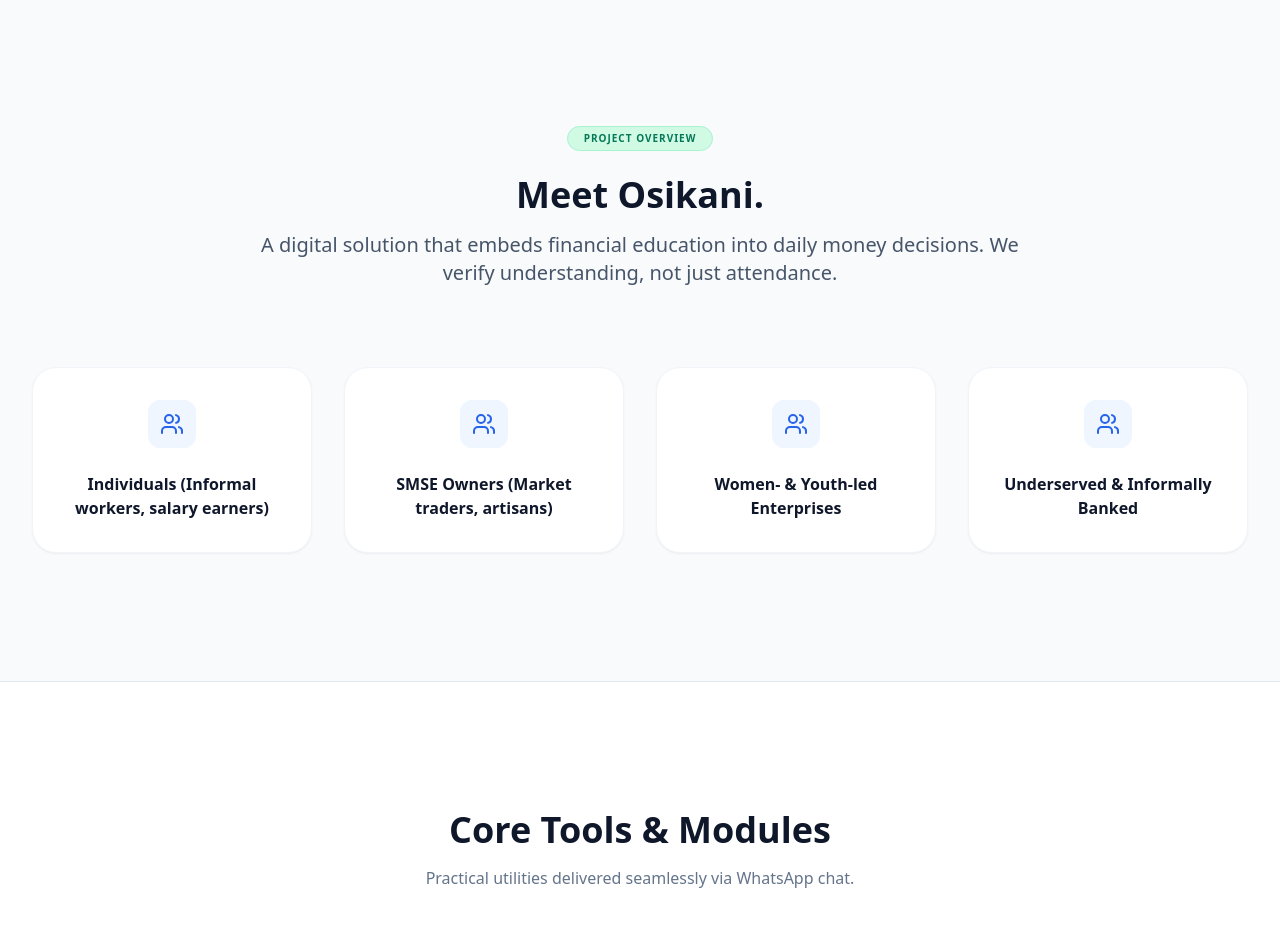
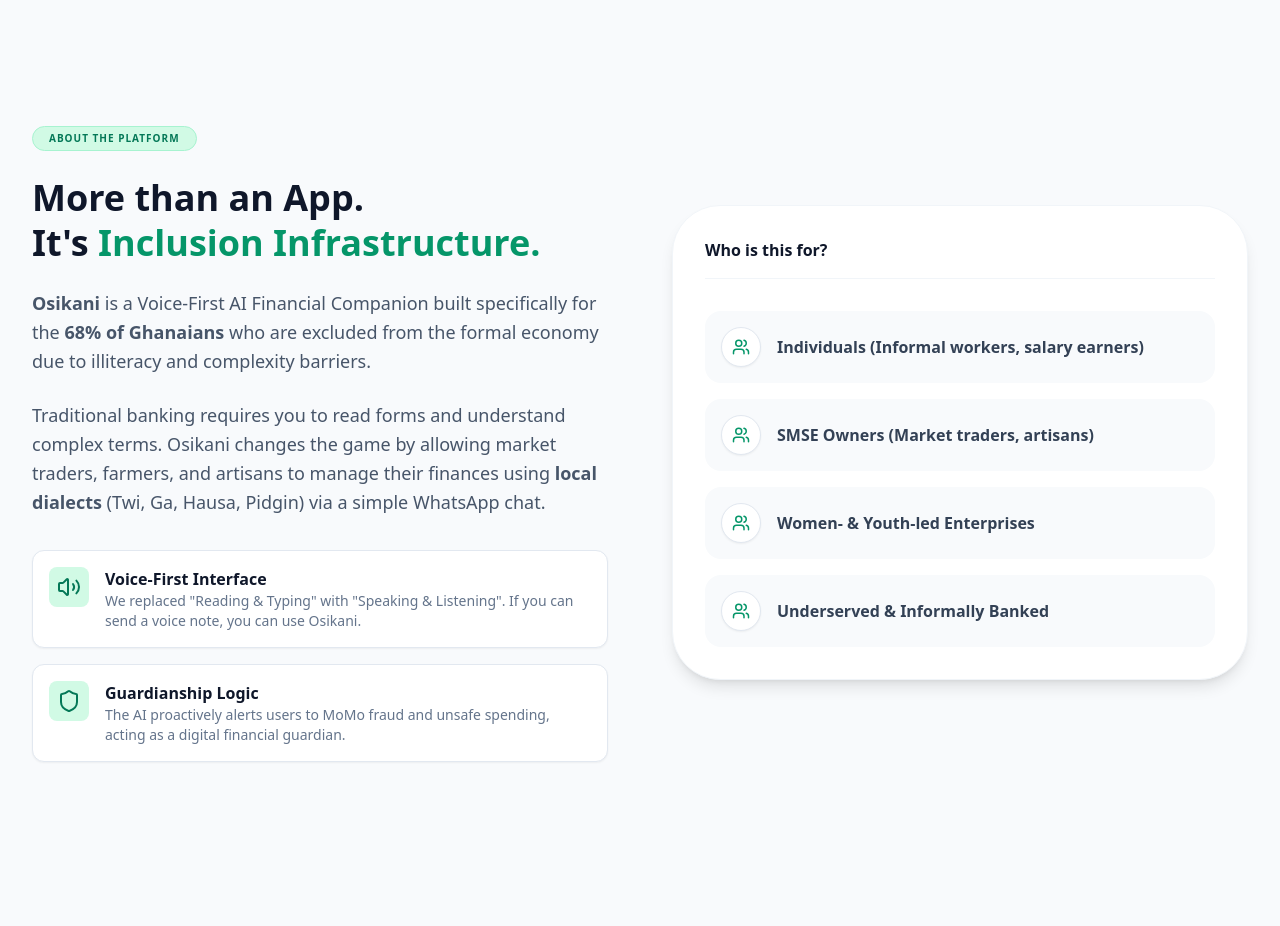
Before and after one commit to Rodney-Jr/osikani-backend, a React (Vite) app: page / in a window 1280 px wide. Shown: the part 1600-2526 px from the top of the page. Built offline with nearby package versions, Linux system fonts and the light colour scheme.

Commit message:
feat: deploy missing about section to homepage

```diff
--- a/components/LandingPage.tsx
+++ b/components/LandingPage.tsx
@@ -181,26 +181,52 @@
         </div>
       </section>
 
-      {/* 2. Project Overview & Beneficiaries */}
+      {/* 2. About Osikani (The 68% Benefit) */}
       <section id="solution" className="py-32 px-8 bg-slate-50 border-y border-slate-200">
-        <div className="max-w-7xl mx-auto text-center mb-20">
-          <div className="inline-flex items-center gap-2 bg-emerald-100 text-emerald-700 px-4 py-1 rounded-full text-[10px] font-bold uppercase tracking-widest border border-emerald-200 mb-6">Project Overview</div>
-          <h2 className="text-4xl font-black text-slate-900 mb-4">Meet Osikani.</h2>
-          <p className="max-w-3xl mx-auto text-xl text-slate-600">
-            A digital solution that embeds financial education into daily money decisions.
-            We verify understanding, not just attendance.
-          </p>
-        </div>
+        <div className="max-w-7xl mx-auto">
+          <div className="grid lg:grid-cols-2 gap-16 items-center mb-20">
+            <div>
+              <div className="inline-flex items-center gap-2 bg-emerald-100 text-emerald-700 px-4 py-1 rounded-full text-[10px] font-bold uppercase tracking-widest border border-emerald-200 mb-6">About the Platform</div>
+              <h2 className="text-4xl font-black text-slate-900 mb-6 leading-tight">More than an App.<br /> It's <span className="text-emerald-600">Inclusion Infrastructure.</span></h2>
+              <p className="text-lg text-slate-600 leading-relaxed mb-6">
+                <b>Osikani</b> is a Voice-First AI Financial Companion built specifically for the <b>68% of Ghanaians</b> who are excluded from the formal economy due to illiteracy and complexity barriers.
+              </p>
+              <p className="text-lg text-slate-600 leading-relaxed mb-8">
+                Traditional banking requires you to read forms and understand complex terms. Osikani changes the game by allowing market traders, farmers, and artisans to manage their finances using <b>local dialects</b> (Twi, Ga, Hausa, Pidgin) via a simple WhatsApp chat.
+              </p>
 
-        <div className="max-w-7xl mx-auto grid lg:grid-cols-4 gap-8">
-          {beneficiaries.map((b, i) => (
-            <div key={i} className="bg-white p-8 rounded-3xl border border-slate-100 shadow-sm text-center">
-              <div className="w-12 h-12 mx-auto bg-blue-50 text-blue-600 rounded-xl flex items-center justify-center mb-6">
-                <Users size={24} />
+              <div className="flex flex-col gap-4">
+                <div className="bg-white p-4 rounded-xl border border-slate-200 shadow-sm flex items-start gap-4">
+                  <div className="bg-emerald-100 text-emerald-700 p-2 rounded-lg"><Volume2 size={24} /></div>
+                  <div>
+                    <h4 className="font-bold text-slate-900">Voice-First Interface</h4>
+                    <p className="text-sm text-slate-500">We replaced "Reading & Typing" with "Speaking & Listening". If you can send a voice note, you can use Osikani.</p>
+                  </div>
+                </div>
+                <div className="bg-white p-4 rounded-xl border border-slate-200 shadow-sm flex items-start gap-4">
+                  <div className="bg-emerald-100 text-emerald-700 p-2 rounded-lg"><Shield size={24} /></div>
+                  <div>
+                    <h4 className="font-bold text-slate-900">Guardianship Logic</h4>
+                    <p className="text-sm text-slate-500">The AI proactively alerts users to MoMo fraud and unsafe spending, acting as a digital financial guardian.</p>
+                  </div>
+                </div>
               </div>
-              <p className="font-bold text-slate-900">{b}</p>
             </div>
-          ))}
+
+            <div className="bg-white p-8 rounded-[3rem] border border-slate-100 shadow-lg">
+              <h3 className="font-bold text-slate-900 mb-8 border-b border-slate-100 pb-4">Who is this for?</h3>
+              <div className="grid grid-cols-1 gap-4">
+                {beneficiaries.map((b, i) => (
+                  <div key={i} className="flex items-center gap-4 p-4 rounded-2xl bg-slate-50 hover:bg-emerald-50 transition-colors cursor-default group">
+                    <div className="w-10 h-10 bg-white text-emerald-600 rounded-full flex items-center justify-center border border-slate-200 group-hover:border-emerald-200 shadow-sm">
+                      <Users size={18} />
+                    </div>
+                    <p className="font-bold text-slate-700 group-hover:text-emerald-800 transition-colors">{b}</p>
+                  </div>
+                ))}
+              </div>
+            </div>
+          </div>
         </div>
       </section>
 
```
